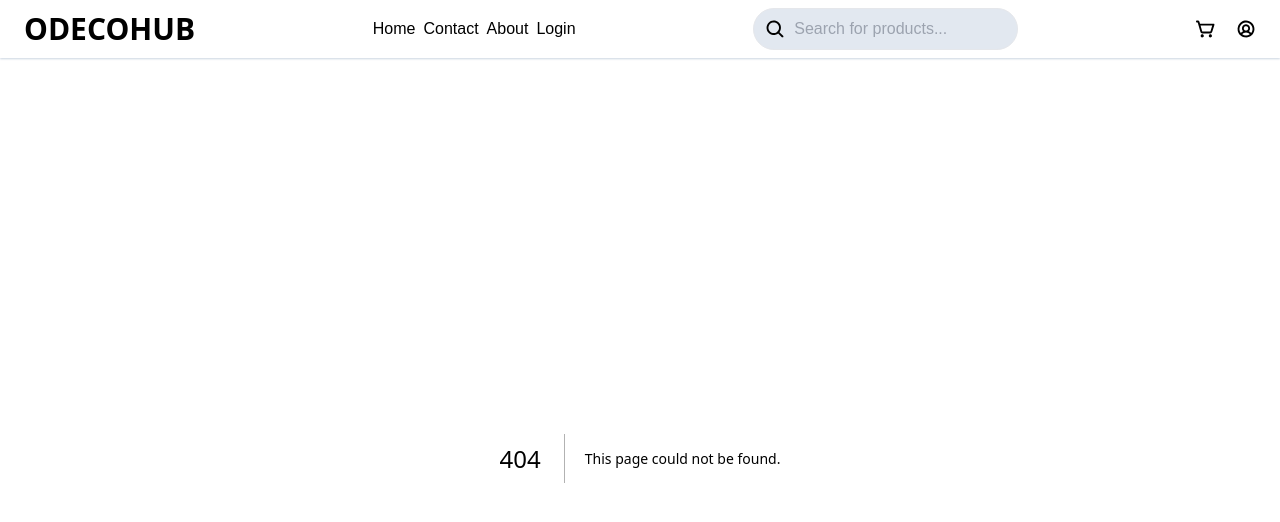
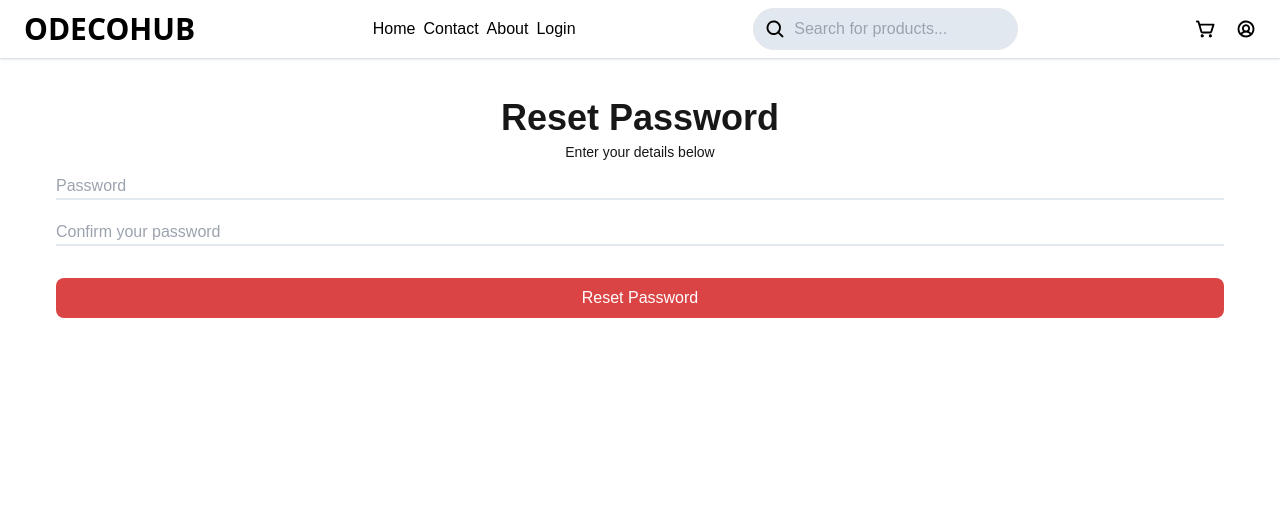
Before and after one commit to OdecoGlobal/OdecoHub, a Next.js app in the folder client/: page /resetPassword/1 in a window 1280 px wide. Before the commit this address had no page. Shown: the top 522 px of the page. Built offline with nearby package versions, Linux system fonts and the light colour scheme.

Commit message:
added resetPaswword page

```diff
--- /dev/null
+++ b/client/app/(auth)/auth.css
@@ -0,0 +1,3 @@
+.auth-input {
+  @apply inline-block mb-5 border-b-2 border-b-slate-200 focus:outline-none focus:border-b-green-500;
+}
--- /dev/null
+++ b/client/app/(auth)/layout.jsx
@@ -0,0 +1,10 @@
+import './auth.css';
+
+export const metadata = {
+  title: 'Create Next App',
+  description: 'Generated by create next app',
+};
+
+export default function RootLayout({ children }) {
+  return <div>{children}</div>;
+}
--- /dev/null
+++ b/client/app/(auth)/resetPassword/[id]/page.jsx
@@ -0,0 +1,49 @@
+'use client';
+import { useState } from 'react';
+
+import Link from 'next/link';
+
+export default function SignUp() {
+  const [password, setPassword] = useState('');
+  const [confirmPassword, setConfirmPassword] = useState('');
+
+  const handleSubmit = e => {
+    e.preventDefault();
+    console.log(password, confirmPassword);
+    setPassword('');
+    setConfirmPassword('');
+  };
+
+  return (
+    <section className="mt-5 lg:mt-10 px-10 pb-4">
+      <form className="mt-4 lg:mt-0 flex flex-col px-4" onSubmit={handleSubmit}>
+        <div className="text-center mb-3">
+          <h2 className="font-semibold text-4xl mb-1">Reset Password</h2>
+          <p className="text-sm">Enter your details below</p>
+        </div>
+
+        <input
+          type="password"
+          placeholder="Password"
+          value={password}
+          onChange={e => setPassword(e.target.value)}
+          className="auth-input"
+          required
+        />
+
+        <input
+          type="password"
+          placeholder="Confirm your password"
+          value={confirmPassword}
+          onChange={e => setConfirmPassword(e.target.value)}
+          required
+          className="auth-input"
+        />
+
+        <button className=" mt-3 text-center rounded-lg w-full py-2 text-white bg-primary">
+          Reset Password
+        </button>
+      </form>
+    </section>
+  );
+}
--- a/client/app/globals.css
+++ b/client/app/globals.css
@@ -19,7 +19,3 @@ body {
   background: var(--background);
   font-family: Arial, Helvetica, sans-serif;
 }
-
-.auth-input {
-  @apply inline-block mb-5 border-b-2 border-b-slate-200 focus:outline-none focus:border-b-green-500;
-}
--- a/client/app/layout.js
+++ b/client/app/layout.js
@@ -1,4 +1,3 @@
-import localFont from 'next/font/local';
 import './globals.css';
 import Navbar from './components/Navbar';
 
```
